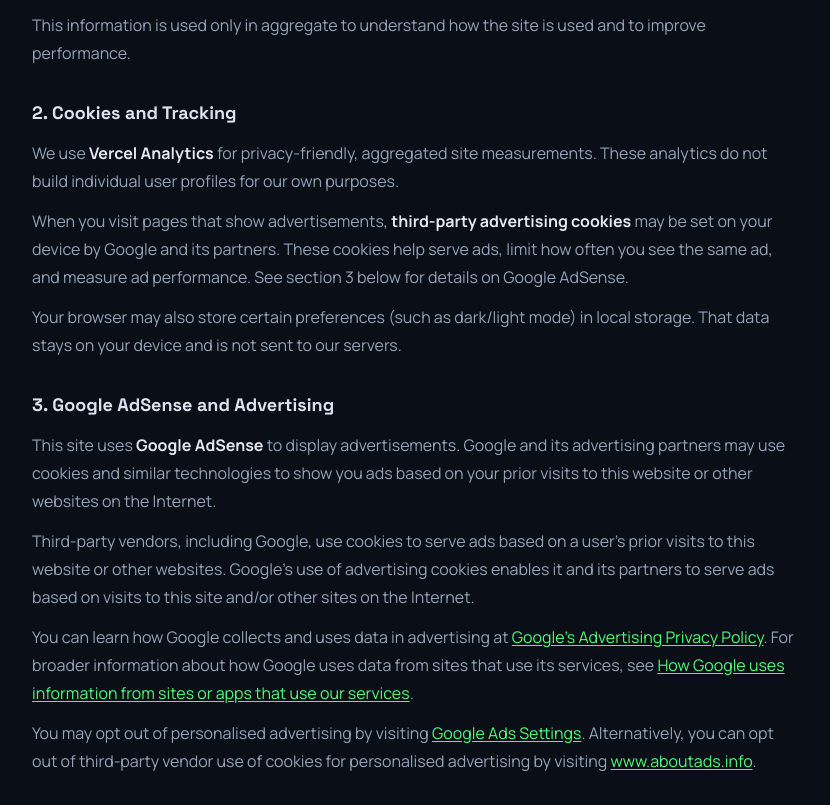
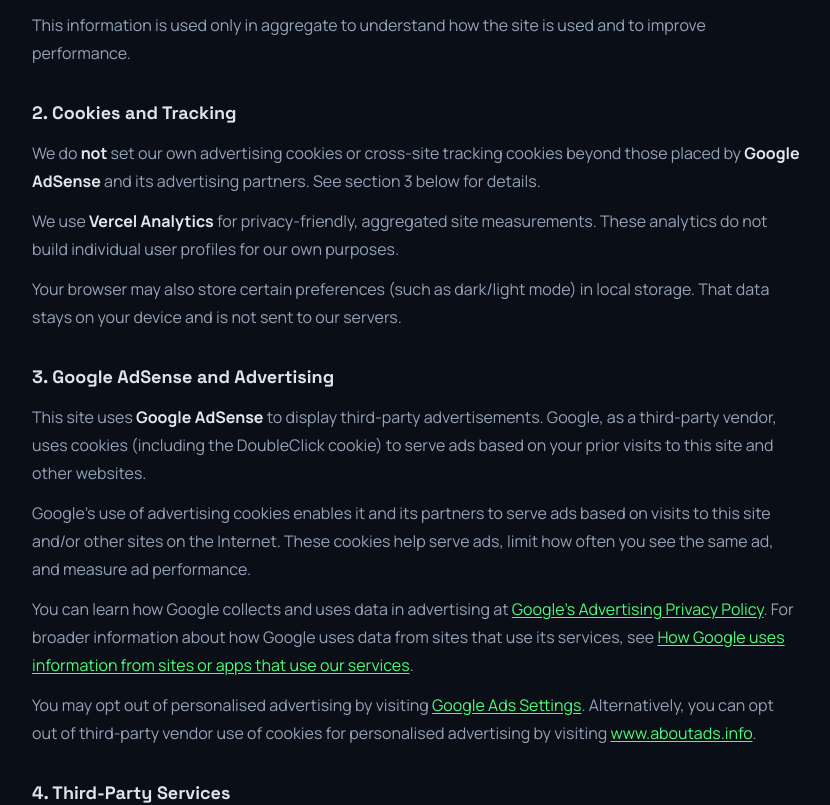
Before and after one commit to sandaru3n/Morse-Code-World, a Next.js app: page /privacy in a window 1280 px wide. Shown: the part 620-1425 px from the top of the page, without its empty margins (224-1054 px from the left). Built offline with nearby package versions, Linux system fonts and the light colour scheme; no server answers.

Commit message:
Privacy Policy Updated

```diff
--- a/app/privacy/page.tsx
+++ b/app/privacy/page.tsx
@@ -26,7 +26,7 @@
   ]
 };
 
-const LAST_UPDATED = "June 15, 2026";
+const LAST_UPDATED = "June 16, 2026";
 
 const externalLinkClass =
   "text-emerald-600 underline underline-offset-2 hover:text-emerald-500 dark:text-primary-container";
@@ -74,14 +74,15 @@
 
             <Section title="2. Cookies and Tracking">
               <p>
+                We do <strong className="text-neutral-800 dark:text-slate-200">not</strong> set our own advertising
+                cookies or cross-site tracking cookies beyond those placed by{" "}
+                <strong className="text-neutral-800 dark:text-slate-200">Google AdSense</strong> and its advertising
+                partners. See section 3 below for details.
+              </p>
+              <p className="mt-3">
                 We use <strong className="text-neutral-800 dark:text-slate-200">Vercel Analytics</strong> for
                 privacy-friendly, aggregated site measurements. These analytics do not build individual user profiles
                 for our own purposes.
-              </p>
-              <p className="mt-3">
-                When you visit pages that show advertisements, <strong className="text-neutral-800 dark:text-slate-200">third-party advertising cookies</strong> may
-                be set on your device by Google and its partners. These cookies help serve ads, limit how often you see
-                the same ad, and measure ad performance. See section 3 below for details on Google AdSense.
               </p>
               <p className="mt-3">
                 Your browser may also store certain preferences (such as dark/light mode) in local storage. That data
@@ -91,14 +92,14 @@
 
             <Section title="3. Google AdSense and Advertising">
               <p>
-                This site uses <strong className="text-neutral-800 dark:text-slate-200">Google AdSense</strong> to display
-                advertisements. Google and its advertising partners may use cookies and similar technologies to show you
-                ads based on your prior visits to this website or other websites on the Internet.
+                This site uses <strong className="text-neutral-800 dark:text-slate-200">Google AdSense</strong> to
+                display third-party advertisements. Google, as a third-party vendor, uses cookies (including the
+                DoubleClick cookie) to serve ads based on your prior visits to this site and other websites.
               </p>
               <p className="mt-3">
-                Third-party vendors, including Google, use cookies to serve ads based on a user&apos;s prior visits to
-                this website or other websites. Google&apos;s use of advertising cookies enables it and its partners to
-                serve ads based on visits to this site and/or other sites on the Internet.
+                Google&apos;s use of advertising cookies enables it and its partners to serve ads based on visits to
+                this site and/or other sites on the Internet. These cookies help serve ads, limit how often you see
+                the same ad, and measure ad performance.
               </p>
               <p className="mt-3">
                 You can learn how Google collects and uses data in advertising at{" "}
```
